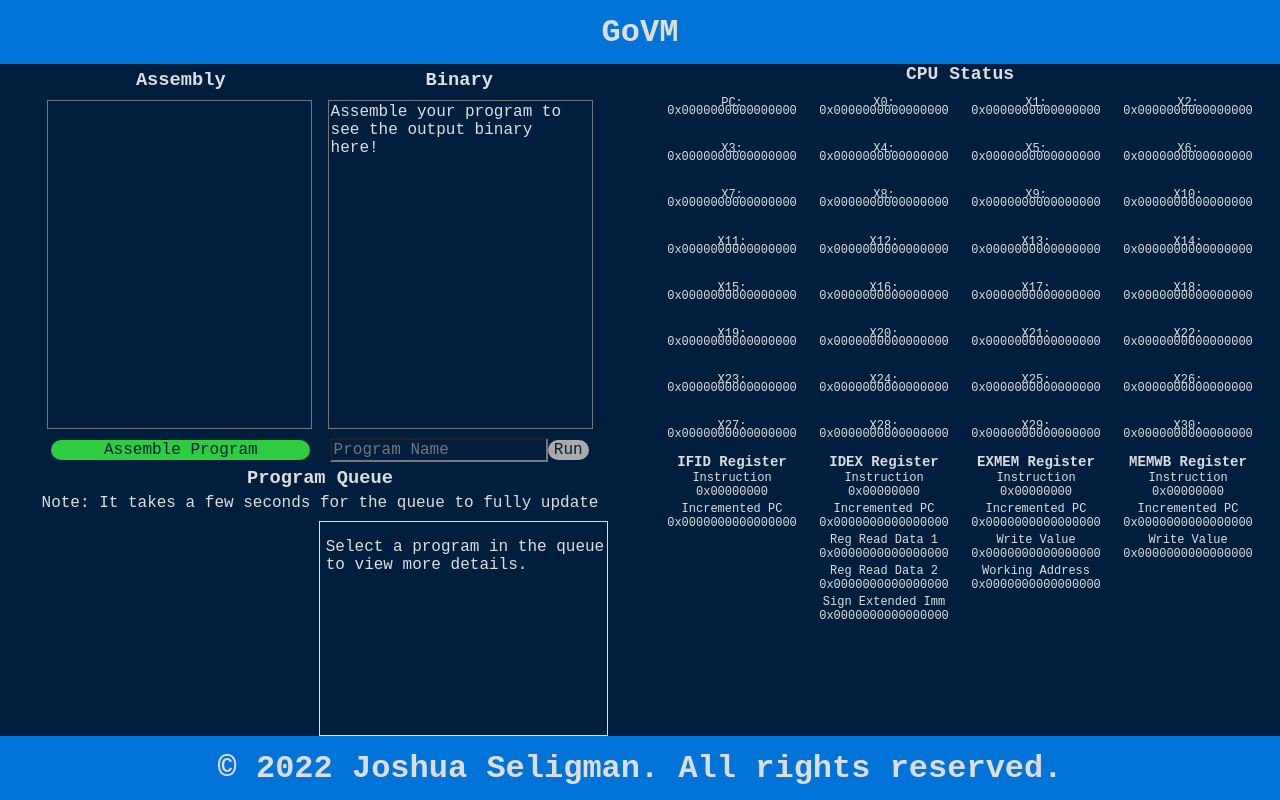
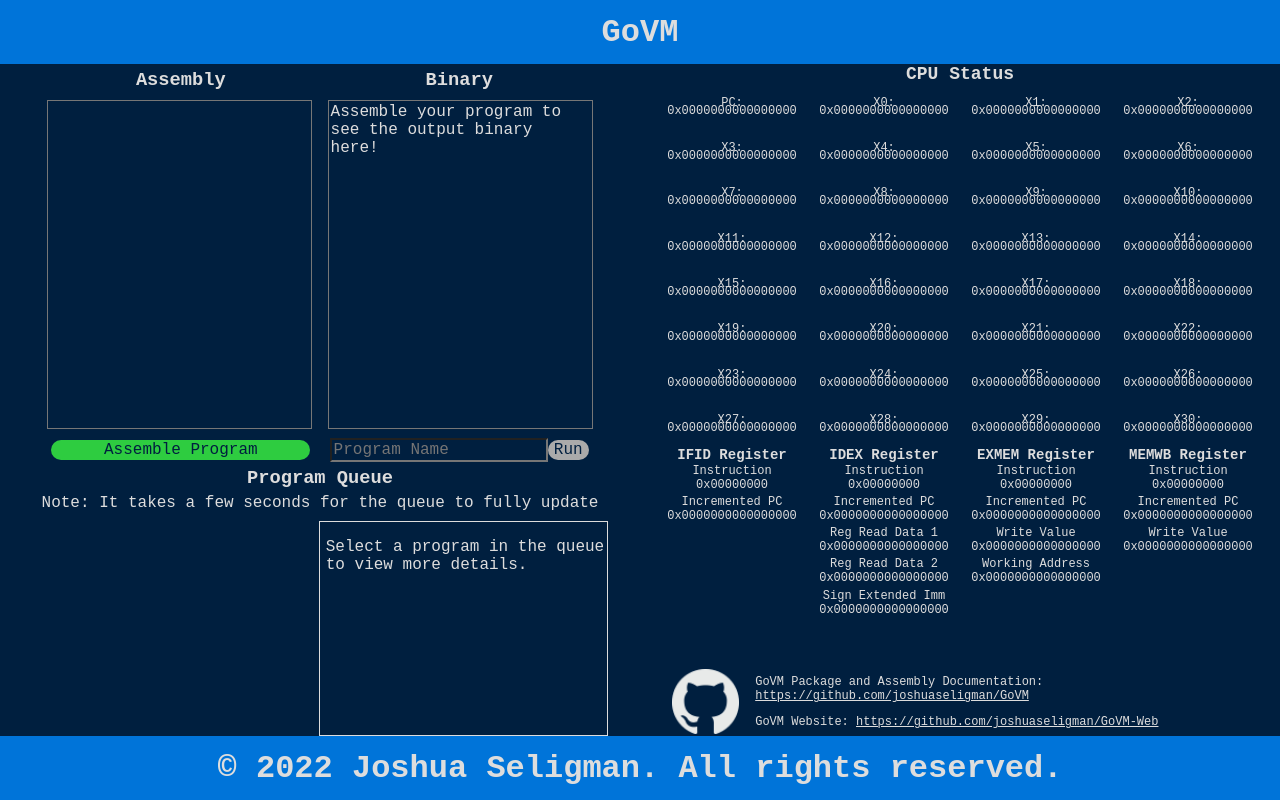
Before and after one commit to joshuaseligman18/GoVM-Web, a React app in the folder client/: page / in a window 1280 px wide. Built offline with nearby package versions, Linux system fonts and the light colour scheme; no server answers.

Commit message:
Added links to github repos

```diff
--- /dev/null
+++ b/client/src/components/github.jsx
@@ -0,0 +1,15 @@
+import homeStyles from './../styles/home.module.scss'
+
+const GitHub = () => {
+    return (
+        <div id={homeStyles.githubArea}>
+            <img id={homeStyles.githubLogo} src='/githubLogo.png'></img>
+            <div id={homeStyles.githubLinksArea}>
+                <p>GoVM Package and Assembly Documentation: <a className={homeStyles.githubLink} href="https://github.com/joshuaseligman/GoVM" target="_blank">https://github.com/joshuaseligman/GoVM</a></p>
+                <p>GoVM Website: <a className={homeStyles.githubLink} href="https://github.com/joshuaseligman/GoVM-Web" target="_blank">https://github.com/joshuaseligman/GoVM-Web</a></p>
+            </div>
+        </div>
+    )
+}
+
+export default GitHub
--- a/client/src/components/home.jsx
+++ b/client/src/components/home.jsx
@@ -1,6 +1,7 @@
 import homeStyles from './../styles/home.module.scss'
 import ProgramEditor from './programEditor'
 import Status from './status'
+import GitHub from './github'
 
 // Component for the homepage
 const Home = () => {
@@ -8,6 +9,7 @@
 		<div id={homeStyles.homePage} className={homeStyles.page}>
 			<ProgramEditor />
 			<Status />
+			<GitHub />
 		</div>
 	)
 }
--- a/client/src/components/status.jsx
+++ b/client/src/components/status.jsx
@@ -39,7 +39,7 @@
             // Rerender the area with the new programs in the queue
             setStatus(data)
             setQueueComponents(newComponents)
-        }, 1000)
+        }, 500)
         return () => clearInterval(interval)
     }, [])
 
--- a/client/src/styles/cpu.module.scss
+++ b/client/src/styles/cpu.module.scss
@@ -2,7 +2,7 @@
 
 #cpuStatusArea {
     width: 50%;
-    height: 100%;
+    height: 90%;
     display: flex;
     flex-direction: column;
     align-items: center;
@@ -20,7 +20,7 @@
     flex-wrap: wrap;
     align-items: center;
     justify-content: space-evenly;
-    height: 55%;
+    height: 60%;
     width: 95%;
     margin-left: 2.5%;
     margin-right: 2.5%;
--- a/client/src/styles/home.module.scss
+++ b/client/src/styles/home.module.scss
@@ -4,3 +4,33 @@
     flex-direction: column;
     flex-wrap: wrap;
 }
+
+#githubArea {
+    margin-left: 2.5%;
+    margin-right: 2.5%;
+    height: 10%;
+    width: 50%;
+    display: flex;
+    flex-direction: row;
+    align-items: center;
+}
+
+#githubLogo {
+    height: 100%;
+    padding: 0;
+    margin: 0;
+    filter: invert(100%);
+}
+
+#githubLinksArea {
+    margin-left: 2.5%;
+    font-size: 0.75rem;
+}
+
+.githubLink {
+    color: $silver;
+}
+
+.githubLink:hover {
+    color: $red;
+}
```
Also changed, not shown: client/public/githubLogo.png (added).
